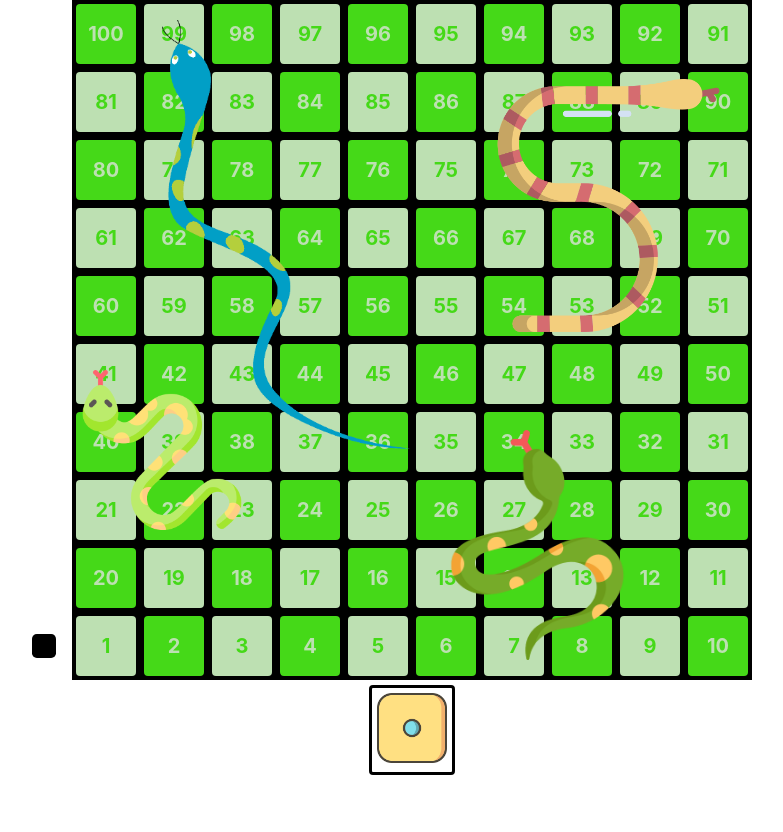
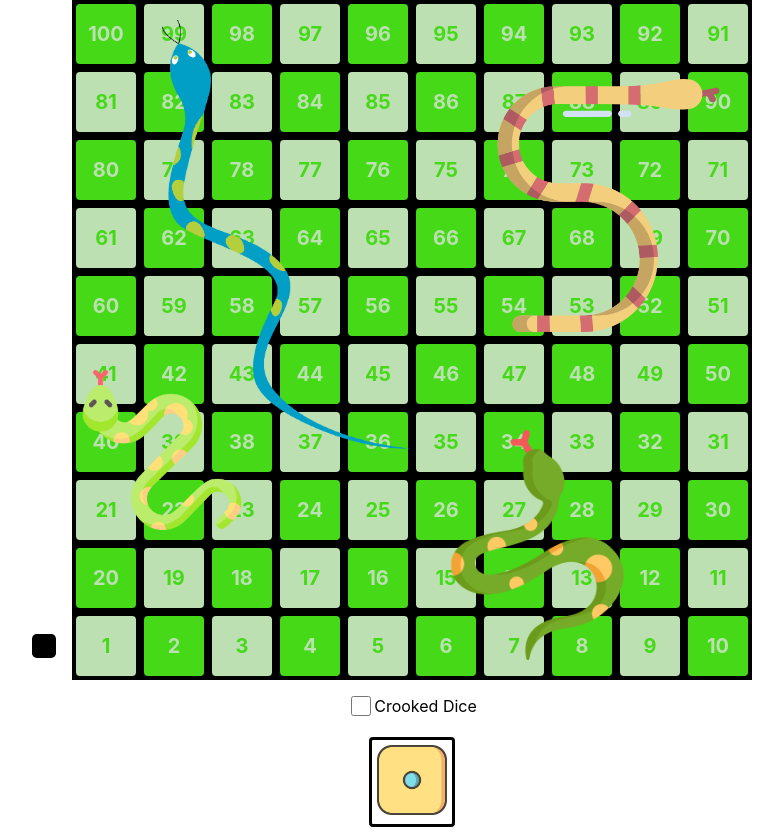
Before and after one commit to thecoderishi/snake-ladder-game, a React (Create React App) app: page / in a window 1280 px wide. Shown: the whole page, without its empty margins (228-1011 px from the left). Before the commit the page ends 800 px from the top, so only its background shows below. Built offline with nearby package versions, Linux system fonts and the light colour scheme.

Commit message:
crooked dice feature added

```diff
--- a/src/App.css
+++ b/src/App.css
@@ -143,3 +143,13 @@
     height: 160px;
     transform: rotateZ(-90deg);
 }
+
+.crookedDiceContainer {
+    display: flex;
+    justify-content: center;
+    align-items: center;
+}
+.crookedDice {
+    height: 20px;
+    width: 20px;
+}
--- a/src/App.tsx
+++ b/src/App.tsx
@@ -54,11 +54,15 @@ const App = () => {
   const [gameStatus, setGameStatus] = useState<string>("Not Started")
   const [diceDisabled, setDiceDisabled] = useState<boolean>(false)
   const [isDialogOpen, setIsDialogOpen] = useState<boolean>(false)
+  const [isCrookedDice, setIsCrookedDice] = useState<boolean>(false)
 
   // Roll the dice
   const rollDice = () => {
     if (diceDisabled) return
-    const randomDice = Math.floor(6 * Math.random()) + 1
+    let randomDice = Math.floor(6 * Math.random()) + 1
+    if (isCrookedDice&& randomDice%2!==0) {
+      randomDice = randomDice+1
+    }
     setDiceDisabled(true)
     setDiceValue(randomDice)
     updatePlayerPiecePosition(randomDice)
@@ -171,6 +175,17 @@ const App = () => {
           <img className="snake snake-4" src="snake-4.png" alt="snake-4" />
         </div>
       </div>
+      <div className="crookedDiceContainer">
+        <input
+        className="crookedDice"
+        type="checkbox"
+        name="crookedDice"
+        id="crookedDice"
+        checked={isCrookedDice}
+        onChange={()=>{setIsCrookedDice((prev) => !prev)}}
+        />
+        <p>Crooked Dice</p>
+      </div>
       <div className={`diceContainer ${diceDisabled && "diceDisabled"}`}>
         <img
           data-testid="dice"
```
